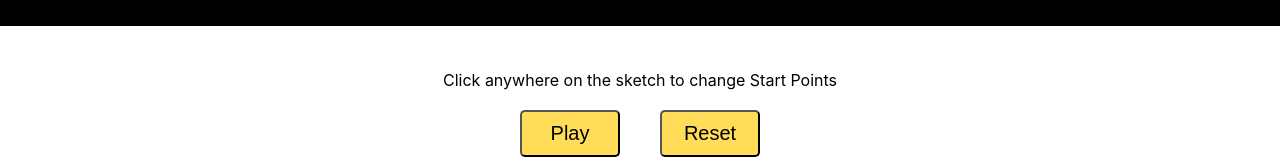
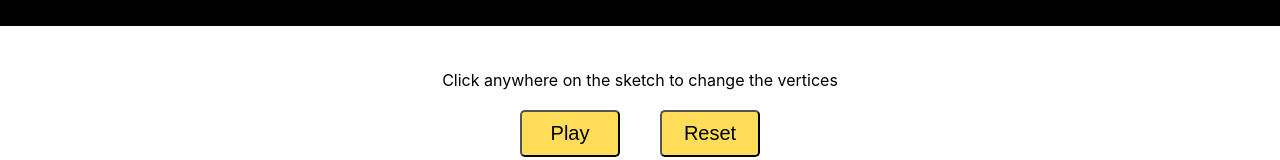
Before and after one commit to ExplodingLlama/sierpinskigasket, a React (Create React App) app: page / in a window 1280 px wide. Shown: the part 574-734 px from the top of the page. Built offline with nearby package versions, Linux system fonts and the light colour scheme.

Commit message:
Added start point changing capability

```diff
--- a/src/components/P5Wrapper/index.jsx
+++ b/src/components/P5Wrapper/index.jsx
@@ -49,7 +49,7 @@ export default class P5Wrapper extends Component {
           style={{ width: "100%", textAlign: "center" }}
         />
         <div style={{ padding: 20, margin: 20 }}>
-          <div>Click anywhere on the sketch to change Start Points</div>
+          <div>Click anywhere on the sketch to change the vertices</div>
           <button onClick={this.playPressed} style={styles.buttonStyle}>
             {(this.state.isPlaying && "Stop") || "Play"}
           </button>
```
